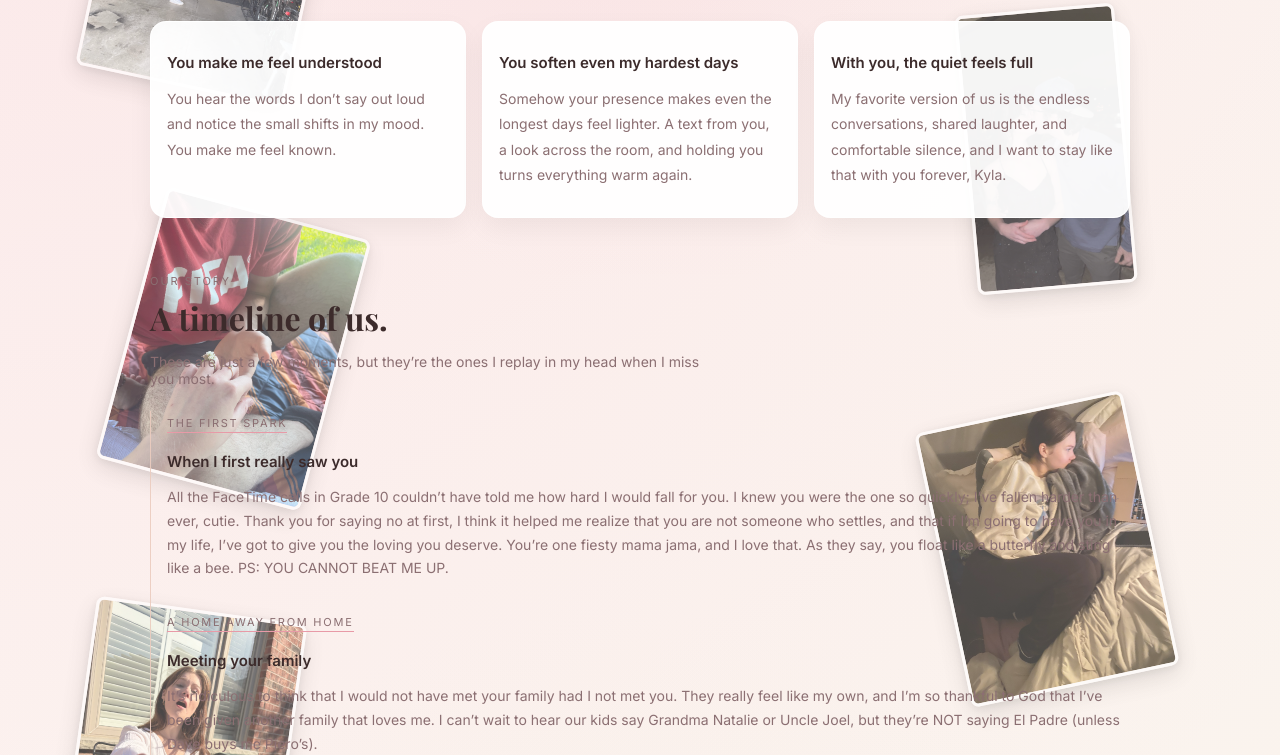
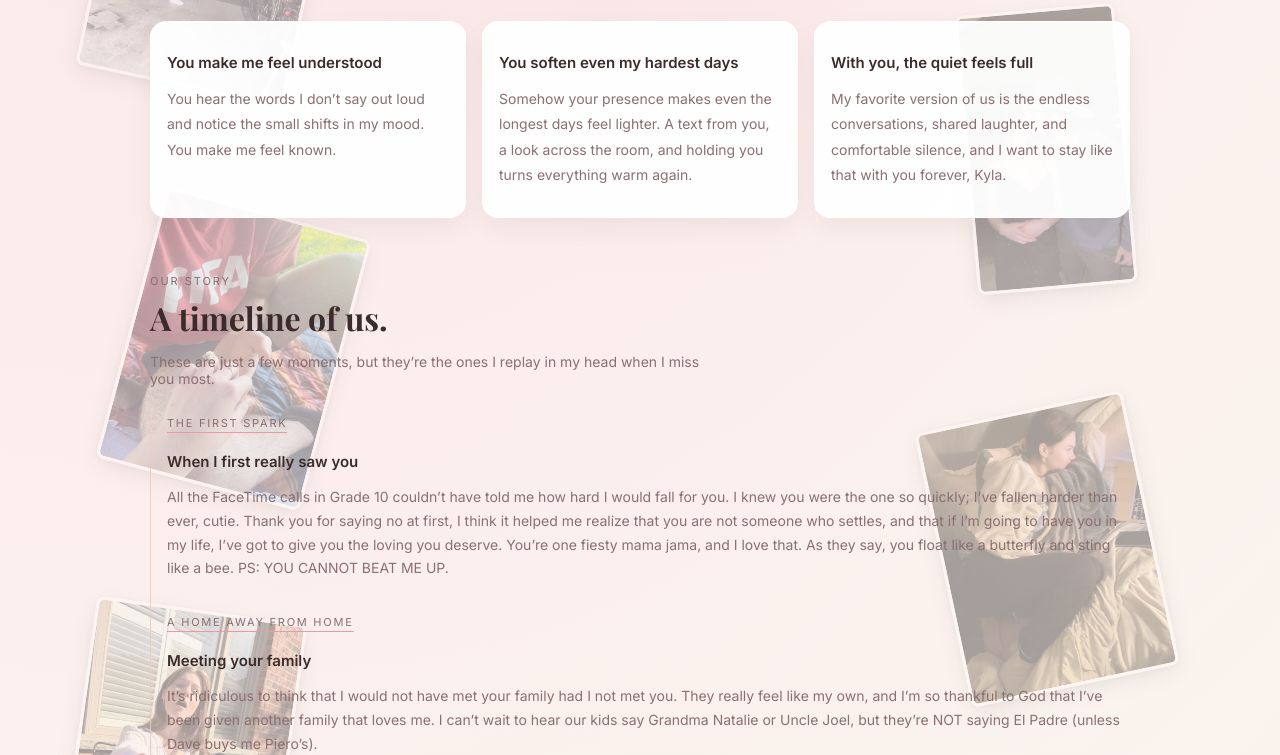
Before and after one commit to Pirgionas/OurVday2026, a plain HTML site: page index.html in a window 1280 px wide. Shown: the part 571-1326 px from the top of the page. Drawn offline with nearby package versions, Linux system fonts and the light colour scheme.

Commit message:
Change opacity from 0.7 to 0.35 in index.html

```diff
--- a/index.html
+++ b/index.html
@@ -444,7 +444,7 @@
       box-shadow: 0 8px 24px rgba(0, 0, 0, 0.15),
                   0 2px 8px rgba(0, 0, 0, 0.1);
       border: 3px solid rgba(255, 255, 255, 0.9);
-      opacity: 0.7;
+      opacity: 0.35;
       pointer-events: none;
       transition: opacity 300ms ease-out;
     }
```
